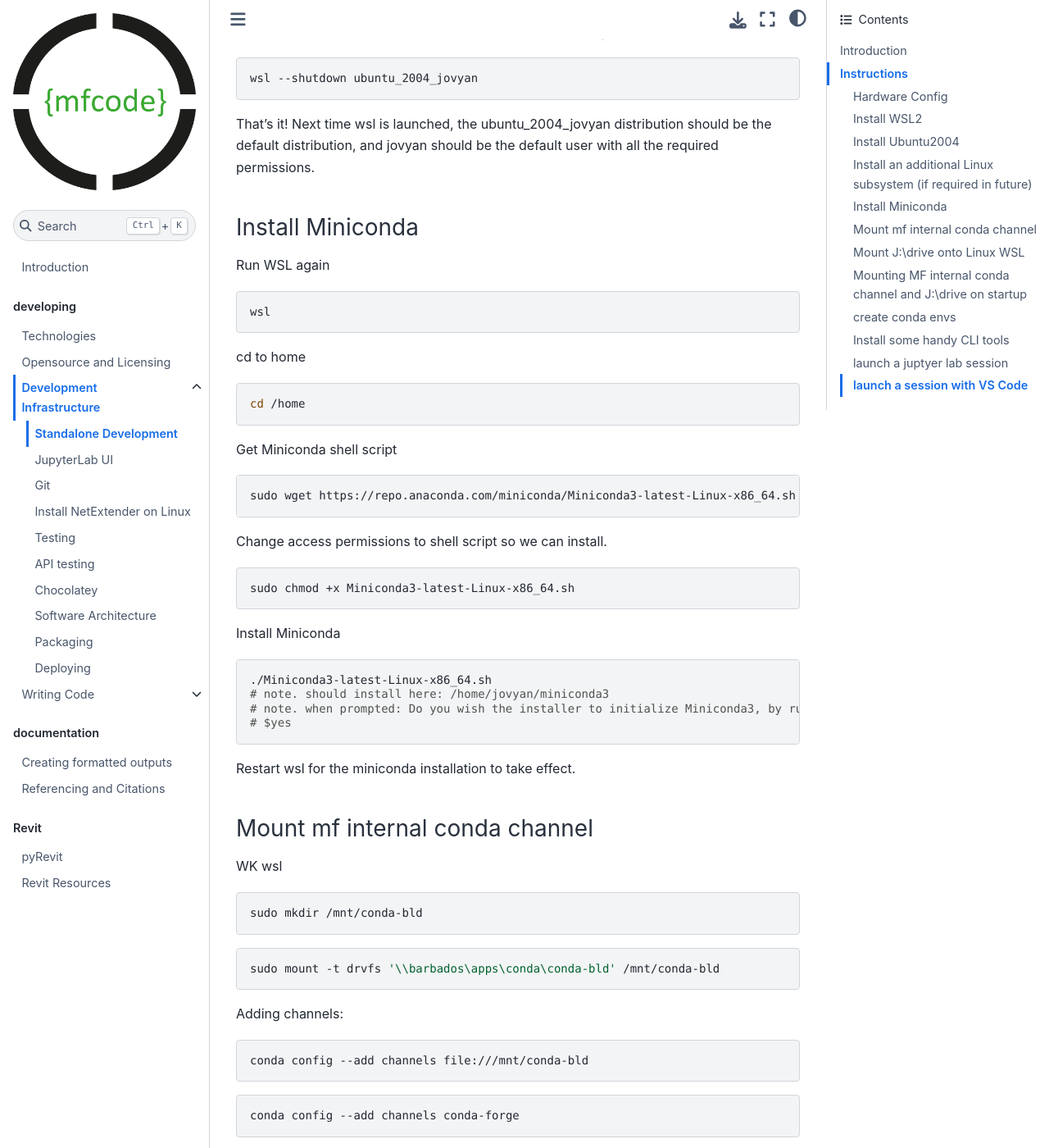
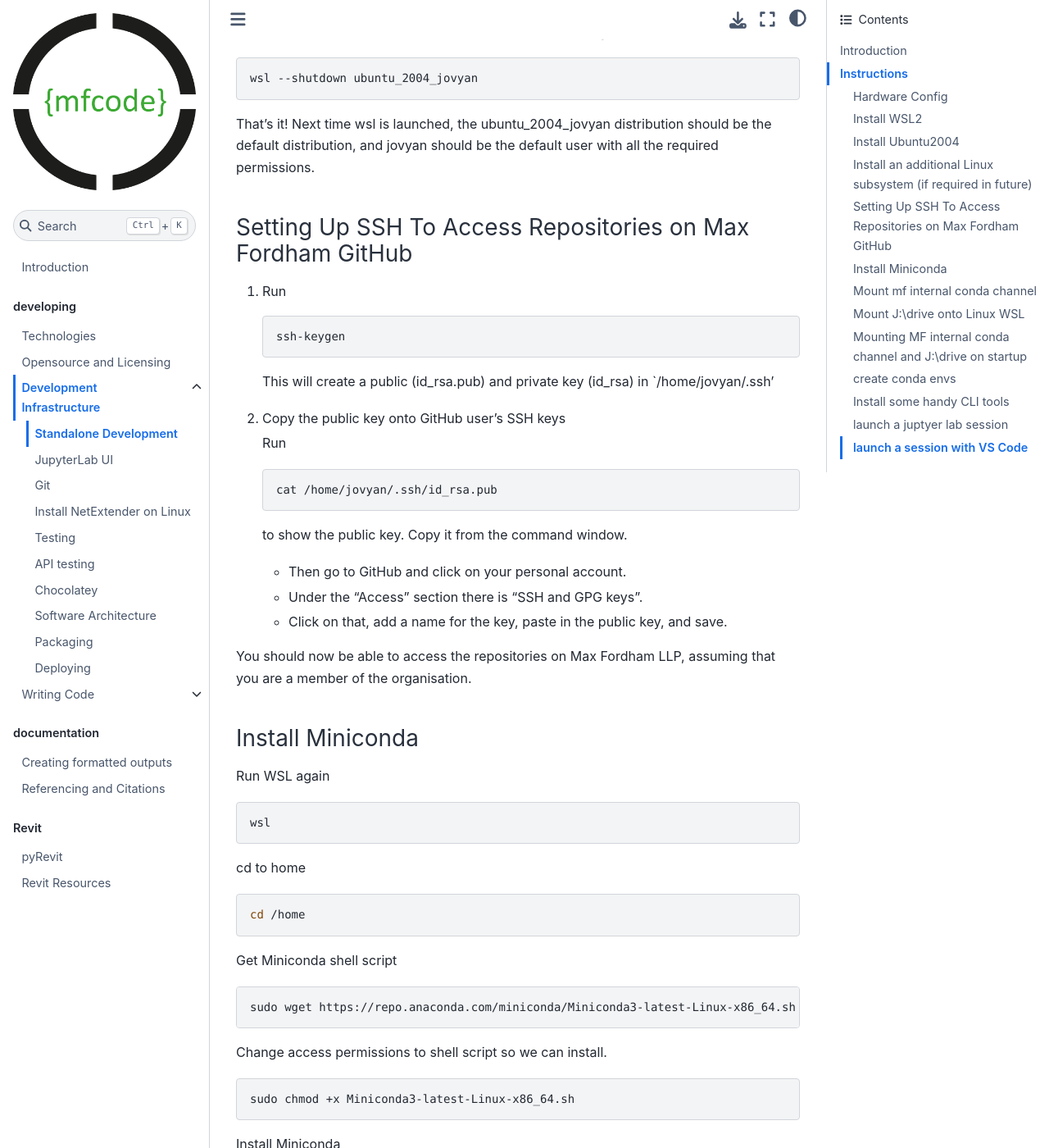
Before and after one commit to maxfordham/mxf-code-docs, a Jupyter Book: the page built from book/docs/developing-envsetup.md, in a window 1280 px wide and 1400 px high, scrolled down 4318 px. Shown: the whole window at 82% size. Built offline with Jupyter Book 1.0.4 settings and Sphinx 7.4.7 and the Sphinx Book theme 1.1.4, drawn with Linux system fonts in a browser that asks for light colours; pages that are not in the unit, such as notebooks, are missing from menus.

Commit message:
Added section on setting up ssh

````diff
--- a/book/docs/developing-envsetup.md
+++ b/book/docs/developing-envsetup.md
@@ -195,6 +195,32 @@ wsl --shutdown ubuntu_2004_jovyan
 That's it! Next time wsl is launched, the ubuntu_2004_jovyan distribution should be the default distribution,
 and jovyan should be the default user with all the required permissions.
 
+### Setting Up SSH To Access Repositories on Max Fordham GitHub
+
+1. Run
+
+	```bash
+	ssh-keygen
+	```
+
+	This will create a public (id_rsa.pub) and private key (id_rsa) in `/home/jovyan/.ssh'
+
+2. Copy the public key onto GitHub user's SSH keys
+
+	Run
+
+	```bash
+	cat /home/jovyan/.ssh/id_rsa.pub
+	```
+
+	to show the public key. Copy it from the command window.
+
+	- Then go to GitHub and click on your personal account.
+	- Under the "Access" section there is "SSH and GPG keys".
+	- Click on that, add a name for the key, paste in the public key, and save.
+
+You should now be able to access the repositories on Max Fordham LLP, assuming that you are a member of the organisation.
+
 ### Install Miniconda
 
 Run WSL again
````
